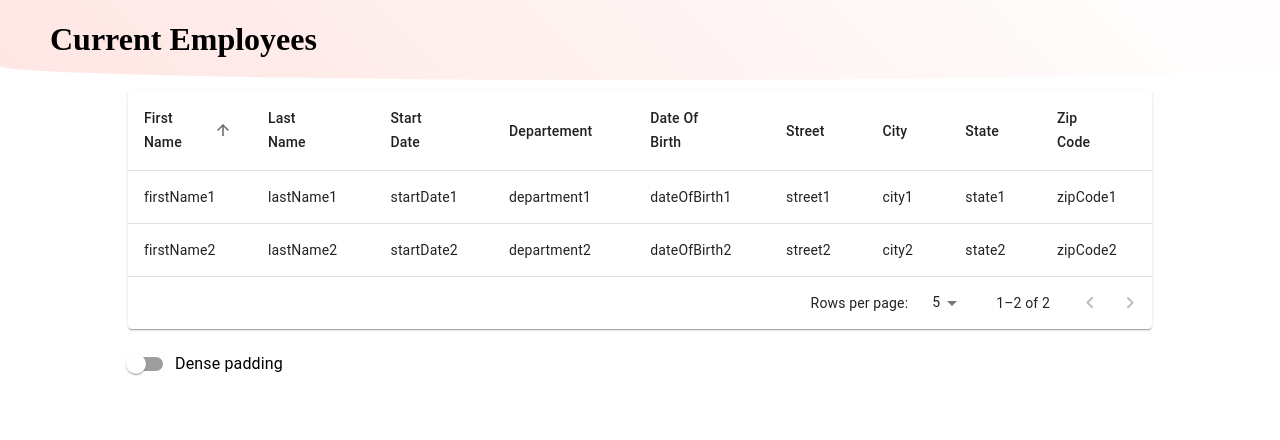
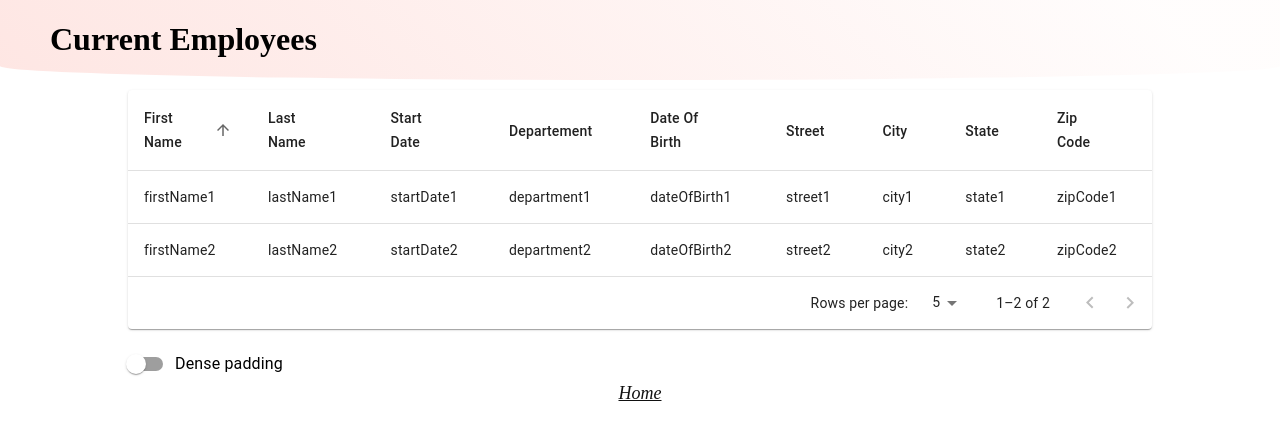
Before and after one commit to SamDASO/HRNet, a React (Vite) app: page /create in a window 1280 px wide. Shown: the top 440 px of the page. Built offline with nearby package versions, Linux system fonts and the light colour scheme.

Commit message:
home link in the create employee page

```diff
--- a/src/pages/Create/create.jsx
+++ b/src/pages/Create/create.jsx
@@ -1,7 +1,8 @@
 import Header from "../../components/Header/header";
 import SortingTable from "../../components/SortingTable/sortingTable";
-import styles from "./create.module.scss"
-import {headCellsEmployeesData} from "../../data/headCells"
+import styles from "./create.module.scss";
+import {headCellsEmployeesData} from "../../data/headCells";
+import { Link } from "react-router-dom";
 
 //data test - needs to be replace with the real data
 const employeesData = [
@@ -37,6 +38,7 @@
       <div className={styles.container}>
         <Header title="Current Employees"/>
         <SortingTable headCellsData={headCellsEmployeesData} tableData={employeesData}/>
+        <Link className={styles.link} to="/">Home</Link>
       </div>
   );
 }
--- a/src/pages/Create/create.module.scss
+++ b/src/pages/Create/create.module.scss
@@ -5,3 +5,12 @@
     align-items: center;
     margin: auto;
 }
+
+.link {
+    text-align: start;
+    text-wrap: nowrap;
+    width: auto;
+    font-size: 18px;
+    font-style:italic;
+    color:#111;
+}
```
